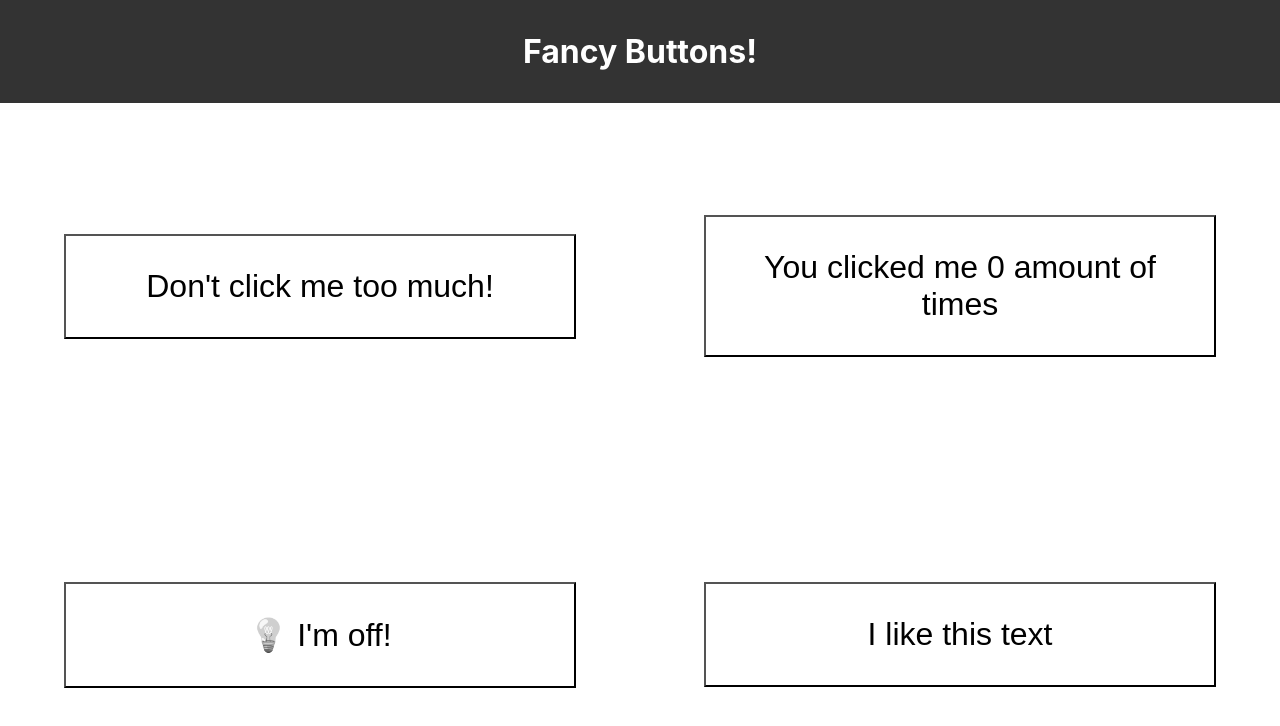
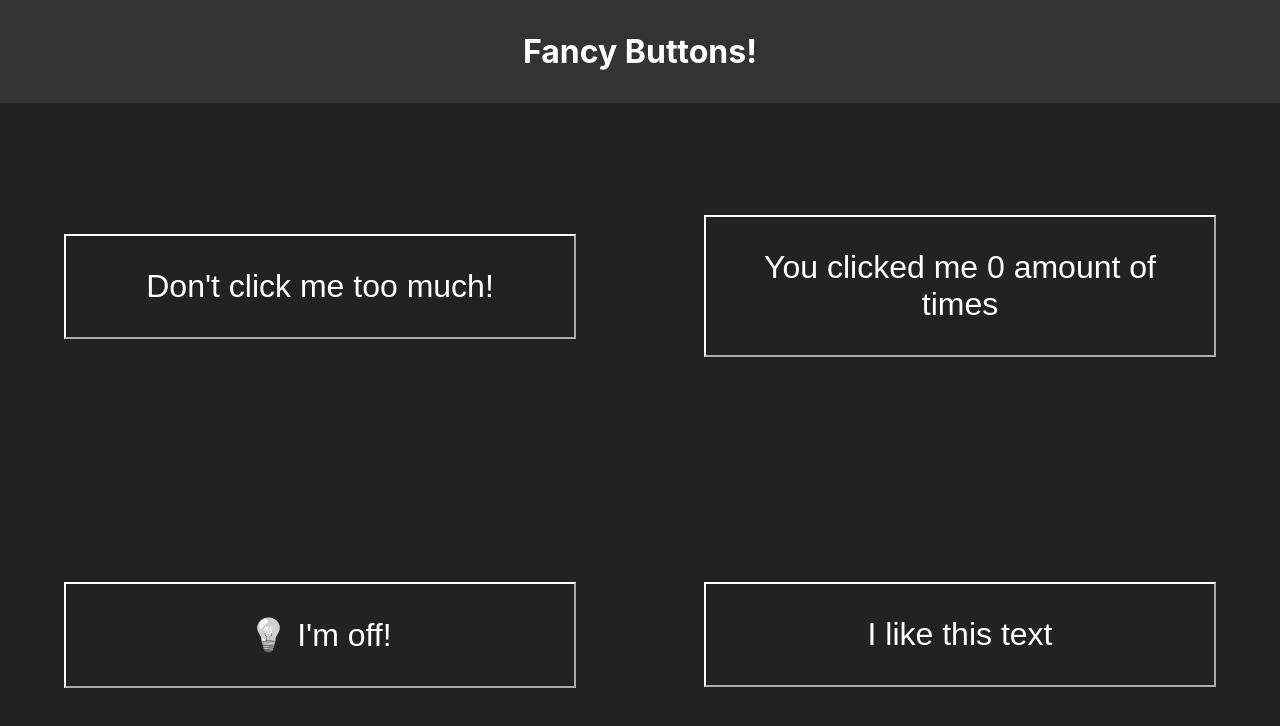
Before and after one commit to SorrenJ/fancy-buttons, a React (Create React App) app in the folder fancy-buttons/: page / in a window 1280 px wide. Shown: the top 726 px of the page. Built offline with nearby package versions, Linux system fonts and the light colour scheme.

Commit message:
pass light and setLight as props to lightSwitchButton, and conditional rendering for const dark, toggle dark/light mode background

```diff
--- a/fancy-buttons/src/App.css
+++ b/fancy-buttons/src/App.css
@@ -38,3 +38,11 @@
 i {
   font-style: normal;
 }
+
+
+.App.dark,
+.App.dark button {
+  background: #222;
+  border-color: white;
+  color: white;
+}
--- a/fancy-buttons/src/App.js
+++ b/fancy-buttons/src/App.js
@@ -1,21 +1,30 @@
+import { useState } from "react";
 
-import './App.css';
 import AngryButton from './components/AngryButton';
 import CounterButton from './components/CounterButton';
 import LightSwitchButton from './components/LightSwitchButton';
 import TextRepeaterButton from './components/TextRepeaterButton';
+import './App.css';
 function App() {
+  const [light, setLight] = useState('off');
+  const dark = (light === 'off') ? 'dark' : '';
   return (
-    <div className="App">
+    <div className={`App ${dark}`}>
       <h1>Fancy Buttons!</h1>
       <section>
         <AngryButton />
         <CounterButton />
-        <LightSwitchButton />
+        <LightSwitchButton light={light} setLight={setLight}/>
         <TextRepeaterButton />
       </section>
     </div>
   );
 }
 
+
+// function LightSwitchButton(props) {
+//   const {light, setLight} = props;
+//   // ...
+// }
+
 export default App;
--- a/fancy-buttons/src/components/LightSwitchButton.js
+++ b/fancy-buttons/src/components/LightSwitchButton.js
@@ -1,7 +1,7 @@
 import { useState } from "react";
 
-function LightSwitchButton(){
-  const [light, setLight] = useState('off');
+function LightSwitchButton(props){
+  const {light, setLight} = props;
   const handleClick = () => setLight(light === "on" ? "off" : "on");
   return (
 
```
